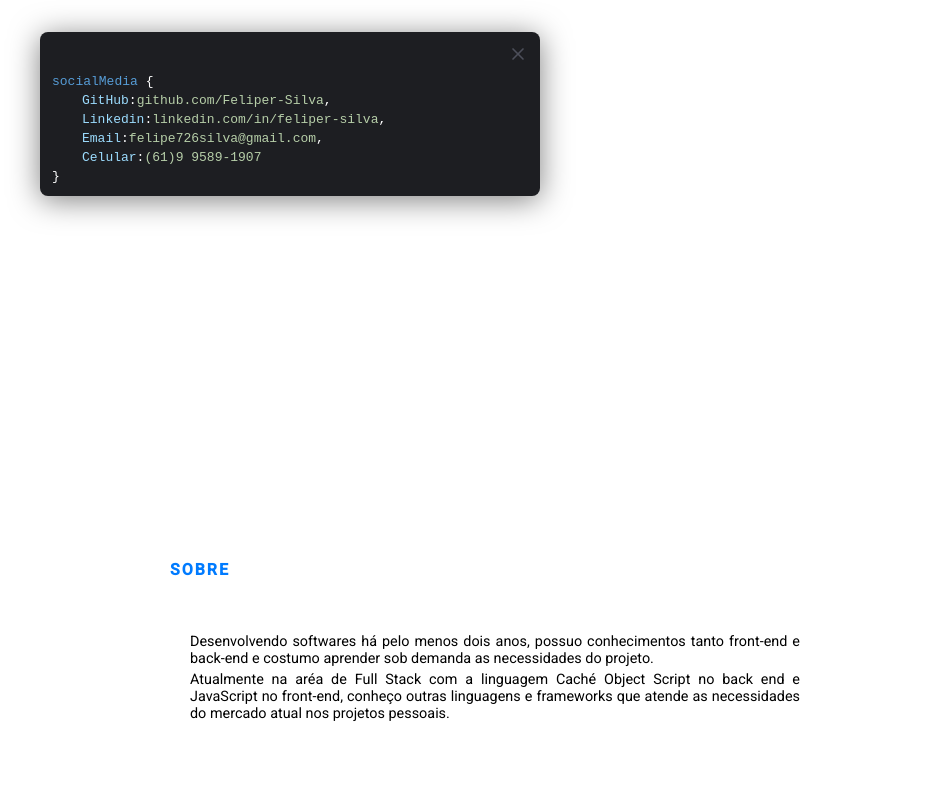
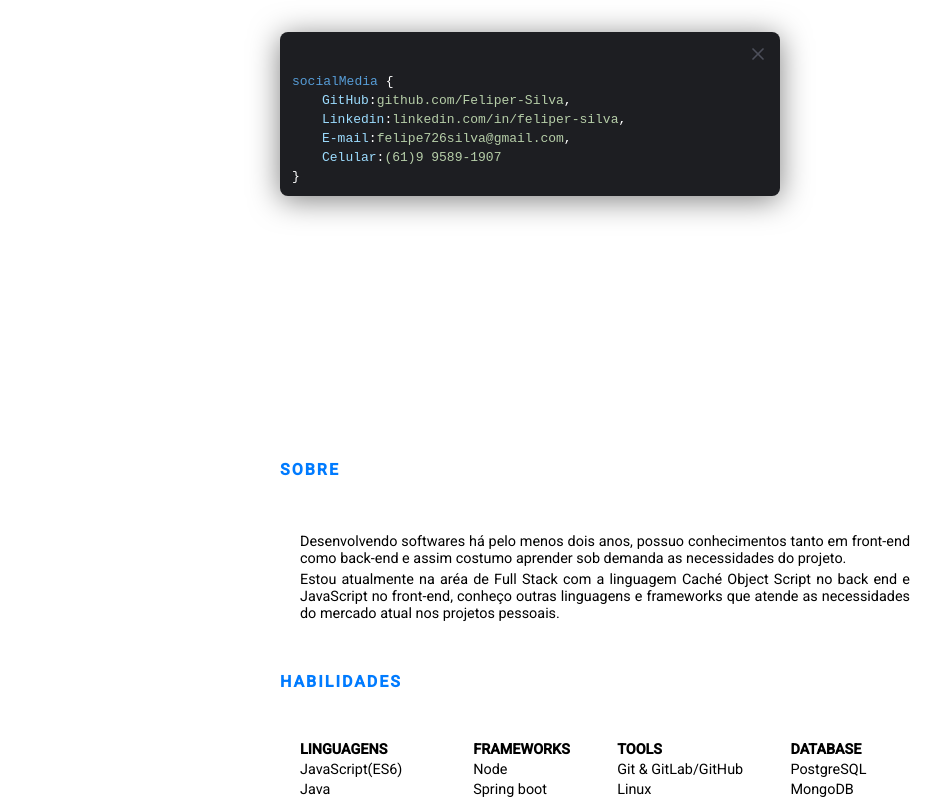
Before and after one commit to Feliper-Silva/portifolio-next, a Next.js app: page / in a window 1280 px wide. Shown: the part 340-1140 px from the top of the page, without its empty margins (0-952 px from the left). Built offline with nearby package versions, Linux system fonts and the light colour scheme.

Commit message:
centralização do home

```diff
--- a/pages/index.js
+++ b/pages/index.js
@@ -29,7 +29,7 @@ const Home = () => {
                 <span className="color-1"><a href="https://www.linkedin.com/in/feliper-silva/" rel="noopener noreferrer" target="_blank" >linkedin.com/in/feliper-silva</a></span>,
               </p>
               <p className="property">
-                <span className="color-2">Email</span><span>:</span>
+                <span className="color-2">E-mail</span><span>:</span>
                 <span className="color-1"><a href="mailto:felipe726silva@gmail.com" rel="noopener noreferrer" target="_blank">felipe726silva@gmail.com</a></span>,
               </p>
               <p className="property">
@@ -46,8 +46,8 @@ const Home = () => {
           Sobre
         </div>
         <div className="section_content">
-          <p>Desenvolvendo softwares há pelo menos dois anos, possuo conhecimentos tanto front-end e back-end e costumo aprender sob demanda as necessidades do projeto.</p>
-          <p>Atualmente na aréa de Full Stack com a linguagem Caché Object Script no back end e JavaScript no front-end, conheço outras linguagens e frameworks que atende as necessidades do mercado atual nos projetos pessoais.</p>
+          <p>Desenvolvendo softwares há pelo menos dois anos, possuo conhecimentos tanto em front-end como back-end e assim costumo aprender sob demanda as necessidades do projeto.</p>
+          <p>Estou atualmente na aréa de Full Stack com a linguagem Caché Object Script no back end e JavaScript no front-end, conheço outras linguagens e frameworks que atende as necessidades do mercado atual nos projetos pessoais.</p>
         </div>
       </section>
       <section className="section skillz">
--- a/styles/home.css
+++ b/styles/home.css
@@ -1,11 +1,10 @@
 .intro {
   display: flex;
   flex-direction: column;
-  width: 100%;
   height: 100vh;
   padding: 140px 40px;
   margin: 0 auto;
-  max-width: 1440px;
+  max-width: 800px;
 }
 
 .intro>h2 {
@@ -45,7 +44,7 @@
   flex-direction: column;
   padding: 20px 20px;
   margin: 0 auto;
-  max-width: 1440px;
+  max-width: 800px;
 }
 
 .section_title {
@@ -179,60 +178,6 @@
   animation: move 1s;
 }
 
-
-@keyframes move {
-
-  100% {
-    margin-left: 20px;
-  }
-
-}
-
-@keyframes wave {
-  from {
-    -webkit-transform: none;
-    transform: none
-  }
-
-  15% {
-    -webkit-transform: translate3d(-20%, 0, 0) rotate3d(0, 0, 1, -10deg);
-    transform: translate3d(-20%, 0, 0) rotate3d(0, 0, 1, -10deg)
-  }
-
-  30% {
-    -webkit-transform: translate3d(10%, 0, 0) rotate3d(0, 0, 1, 7deg);
-    transform: translate3d(10%, 0, 0) rotate3d(0, 0, 1, 7deg)
-  }
-
-  45% {
-    -webkit-transform: translate3d(-15%, 0, 0) rotate3d(0, 0, 1, -10deg);
-    transform: translate3d(-15%, 0, 0) rotate3d(0, 0, 1, -10deg)
-  }
-
-  60% {
-    -webkit-transform: translate3d(10%, 0, 0) rotate3d(0, 0, 1, 5deg);
-    transform: translate3d(10%, 0, 0) rotate3d(0, 0, 1, 5deg)
-  }
-
-  75% {
-    -webkit-transform: translate3d(-5%, 0, 0) rotate3d(0, 0, 1, -2deg);
-    transform: translate3d(-5%, 0, 0) rotate3d(0, 0, 1, -2deg)
-  }
-
-  to {
-    -webkit-transform: none;
-    transform: none
-  }
-}
-
-@media (min-width: 764px) {
-
-  .section {
-    padding: 100px 170px;
-  }
-}
-
-
 .code-editor {
   max-width: 500px;
   background-color: #1d1e22;
@@ -322,3 +267,55 @@
 .fechaChave::after {
   content: '}';
 }
+
+@media (min-width: 764px) {
+
+  .section {
+    padding: 0 40px;
+  }
+}
+
+@keyframes move {
+
+  100% {
+    margin-left: 20px;
+  }
+
+}
+
+@keyframes wave {
+  from {
+    -webkit-transform: none;
+    transform: none
+  }
+
+  15% {
+    -webkit-transform: translate3d(-20%, 0, 0) rotate3d(0, 0, 1, -10deg);
+    transform: translate3d(-20%, 0, 0) rotate3d(0, 0, 1, -10deg)
+  }
+
+  30% {
+    -webkit-transform: translate3d(10%, 0, 0) rotate3d(0, 0, 1, 7deg);
+    transform: translate3d(10%, 0, 0) rotate3d(0, 0, 1, 7deg)
+  }
+
+  45% {
+    -webkit-transform: translate3d(-15%, 0, 0) rotate3d(0, 0, 1, -10deg);
+    transform: translate3d(-15%, 0, 0) rotate3d(0, 0, 1, -10deg)
+  }
+
+  60% {
+    -webkit-transform: translate3d(10%, 0, 0) rotate3d(0, 0, 1, 5deg);
+    transform: translate3d(10%, 0, 0) rotate3d(0, 0, 1, 5deg)
+  }
+
+  75% {
+    -webkit-transform: translate3d(-5%, 0, 0) rotate3d(0, 0, 1, -2deg);
+    transform: translate3d(-5%, 0, 0) rotate3d(0, 0, 1, -2deg)
+  }
+
+  to {
+    -webkit-transform: none;
+    transform: none
+  }
+}
```
